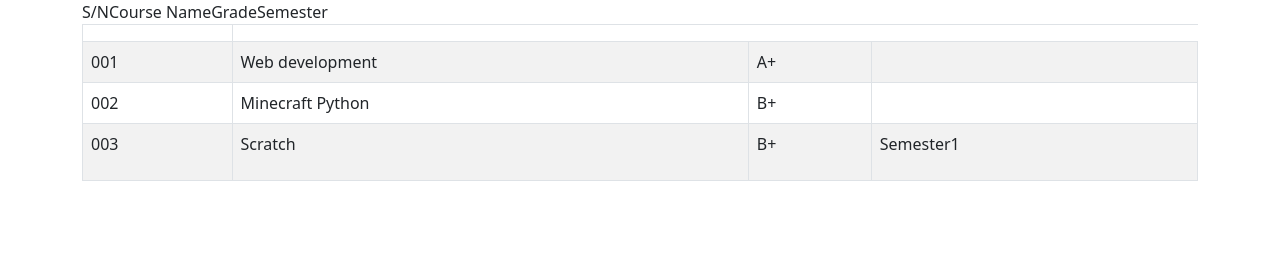
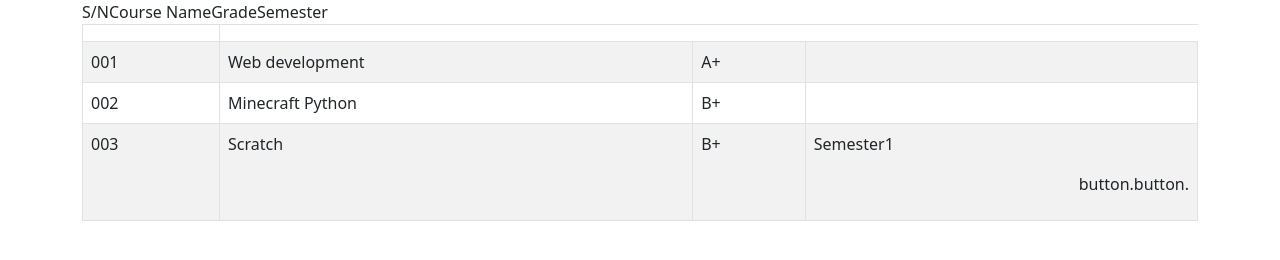
Before and after one commit to jovanohks/Jovan-Oh-CT06-2024-webthinker-End-Sem, a plain HTML site: page CT06/Question 1/index.html in a window 1280 px wide. Drawn offline with Linux system fonts and the light colour scheme.

Commit message:
Oct 18, 2024, 10:01 AM

```diff
--- a/CT06/Question 1/index.html
+++ b/CT06/Question 1/index.html
@@ -38,7 +38,7 @@
                     <td>Scratch</td>
                     <td>B+</td>
                     <td><p>Semester1</p>
-                    <p class="text-right"></p></td>
+                    <p class="text-right">button.button.</p></td>
                 </tr>
             </tbody>
         </table>
```
